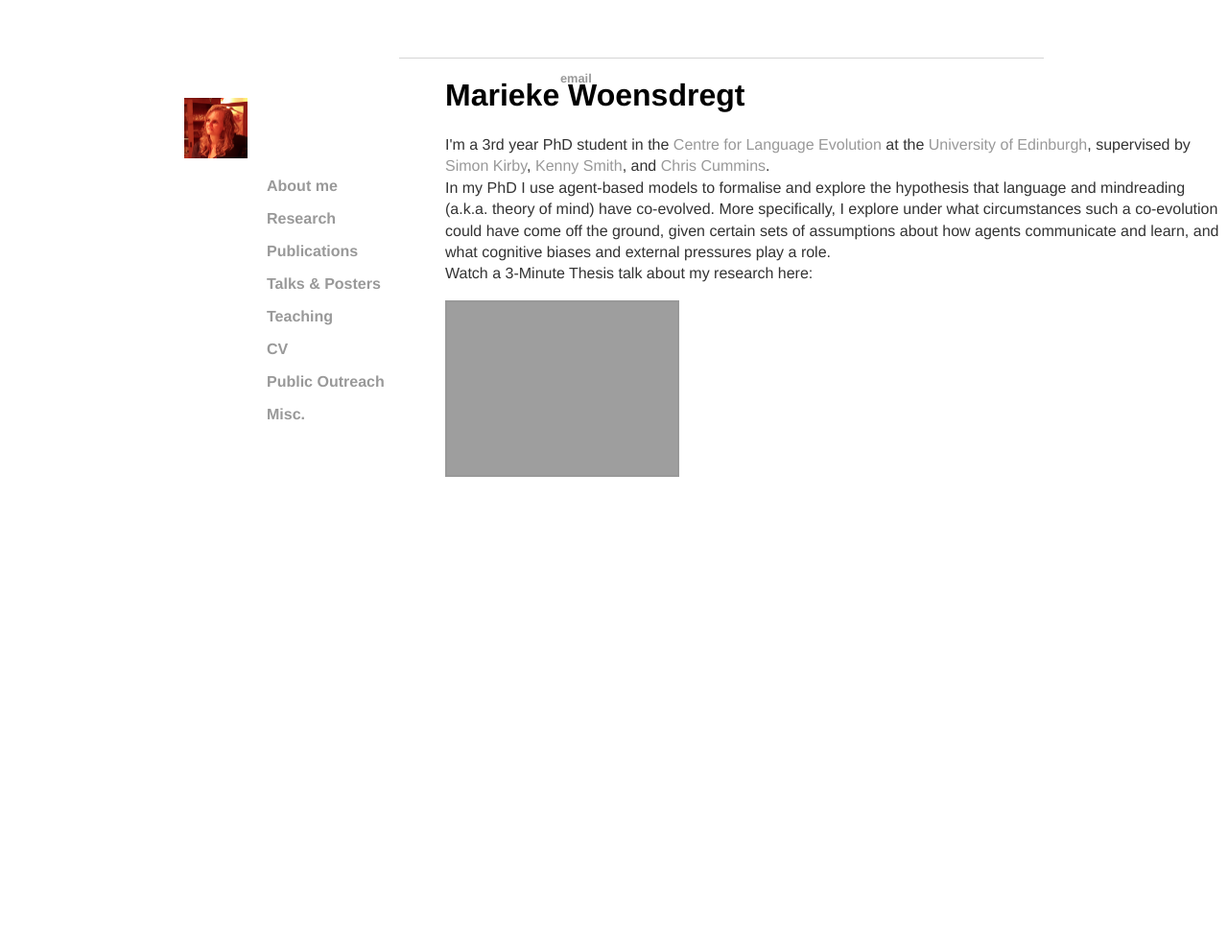
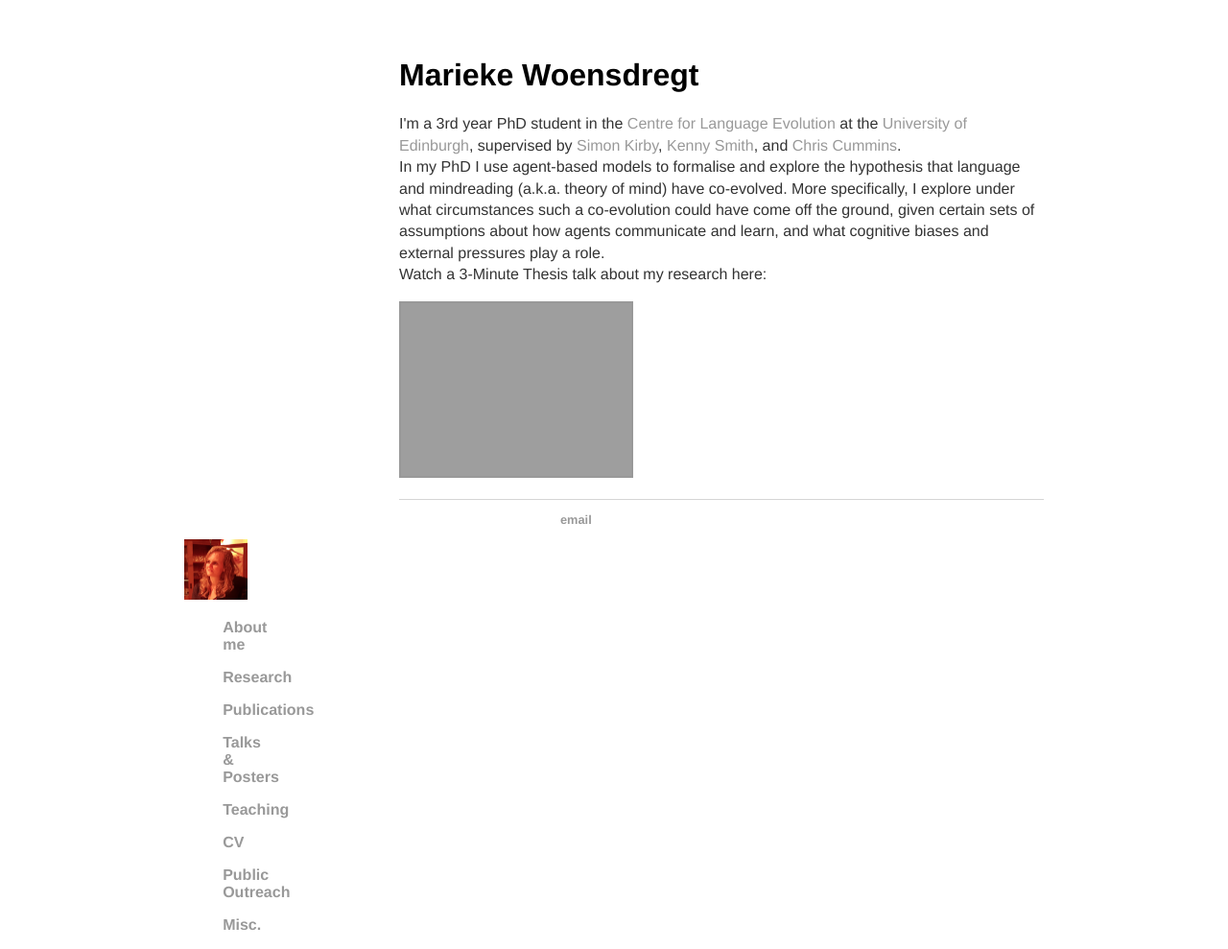
Before and after one commit to marieke-woensdregt/marieke-woensdregt.github.io, a Jekyll site: the page built from index.html, in a window 1280 px wide. Shown: the whole page at 96% size. Built offline with Jekyll 4.4.1, drawn with Linux system fonts in a browser that asks for light colours; before the commit the page ends 900 px from its top, so only the background shows below that; grey boxes are pictures that could not be loaded.

Commit message:
Update default.html

```diff
--- a/_layouts/default.html
+++ b/_layouts/default.html
@@ -7,7 +7,7 @@
 		</head>
 
 		<body>
-		<div class="blurb" style="position:absolute">
+		<div class="blurb">
 			<title>{{ page.title }}</title>
 			{{ content }}
 		</div><!-- /.blurb -->
@@ -19,7 +19,7 @@
 			</h3>
 		</footer>
 
-		<sidebar>
+		<sidebar style="position:absolute">
 		<div class="sidebar" style="width:25%">
 			<img src="/images/Me_Feest_Andrea.jpg" alt="me" style="width:65.6875px;height:63.6875px;">
 			<br />
```
